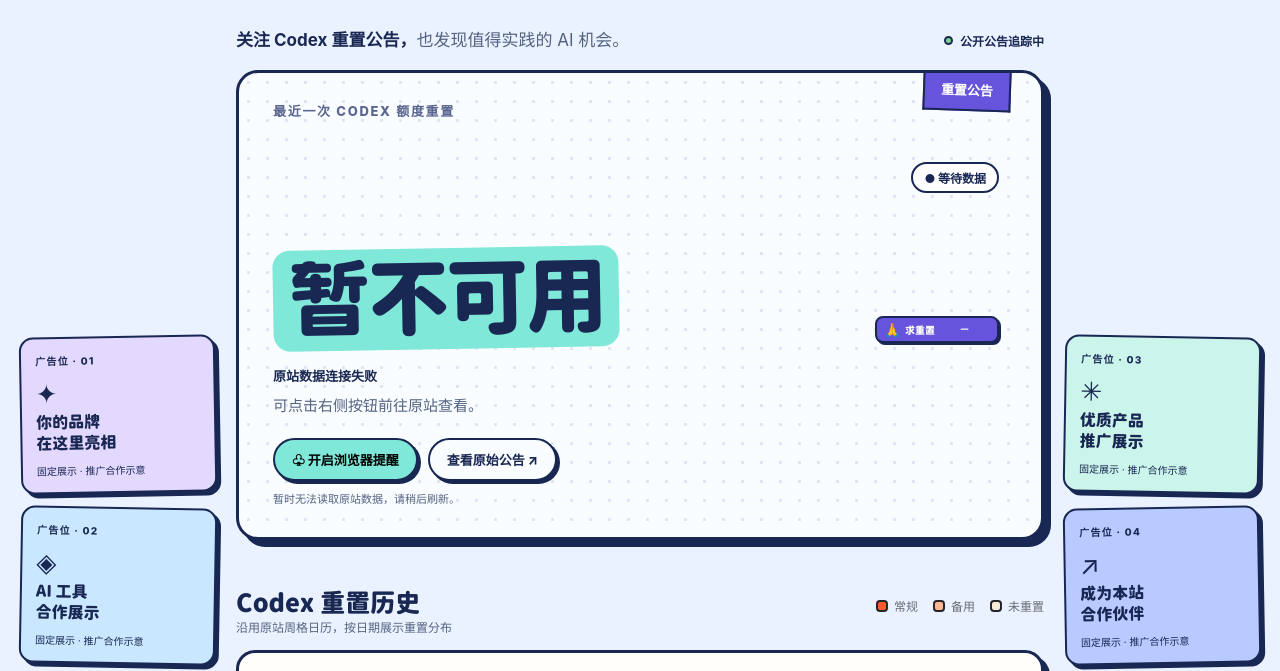
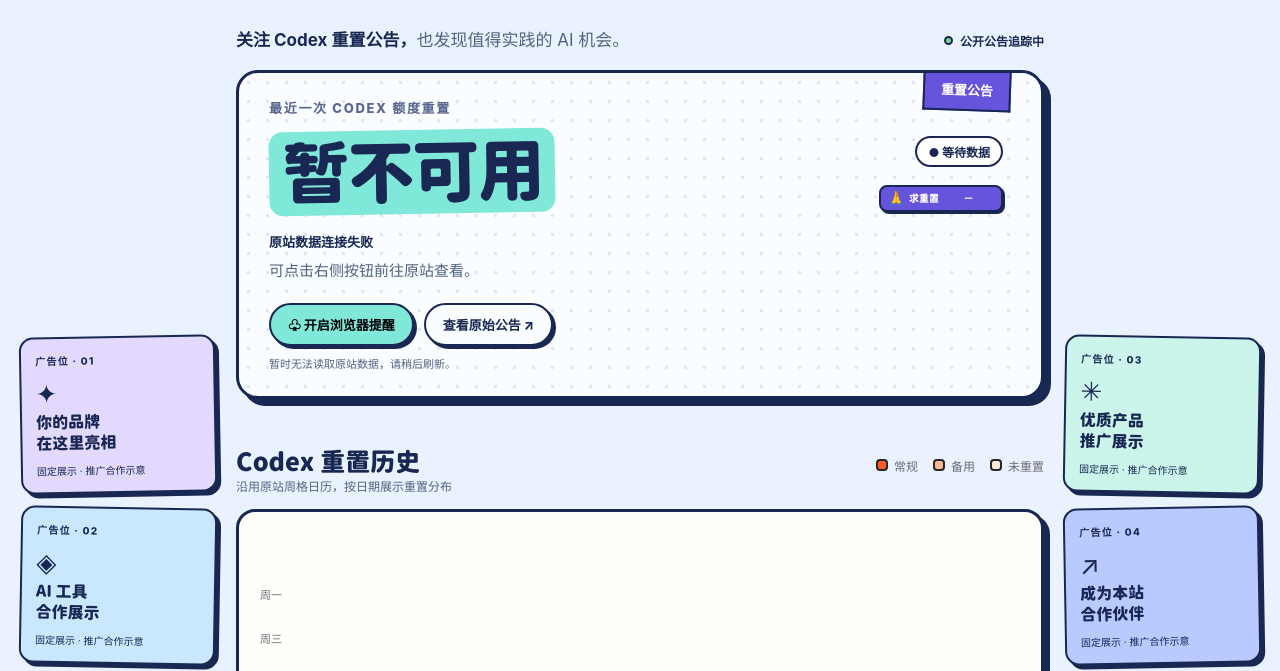
Before and after one commit to zhyan7189/resets-ai, a website with bundled scripts: page public/index.html in a window 1280 px wide. Shown: the part 111-782 px from the top of the page. Built offline with nearby package versions, Linux system fonts and the light colour scheme; files whose address does not match are found by name.

Commit message:
收紧重置公告卡片布局

```diff
--- a/public/index.html
+++ b/public/index.html
@@ -26,12 +26,12 @@
       .intro-copy strong { color:var(--ink); }
       .signal { white-space:nowrap; display:flex; align-items:center; gap:7px; font-size:12px; font-weight:700; }
       .signal i { width:9px; height:9px; border:2px solid var(--ink); border-radius:50%; background:#75d787; }
-      .reset-card { position:relative; overflow:hidden; background:var(--card); border:3px solid var(--ink); border-radius:22px; box-shadow:7px 7px 0 var(--ink); padding:28px 34px 30px; background-image:radial-gradient(#e8e3d7 1.5px,transparent 1.5px); background-size:19px 19px; }
+      .reset-card { position:relative; overflow:hidden; background:var(--card); border:3px solid var(--ink); border-radius:22px; box-shadow:7px 7px 0 var(--ink); padding:25px 30px 24px; background-image:radial-gradient(#e8e3d7 1.5px,transparent 1.5px); background-size:19px 19px; }
       .reset-card::before { content:"重置公告"; position:absolute; top:-2px; right:30px; background:var(--orange); color:#fff; border:2px solid var(--ink); border-top:0; padding:9px 16px 10px; font-size:13px; font-weight:800; transform:rotate(2deg); }
       .eyebrow { margin:0 0 13px; font-size:13px; font-weight:800; letter-spacing:.13em; color:#5c5347; }
-      .reset-main { display:flex; align-items:end; justify-content:space-between; gap:18px; }
-      .reset-number { display:inline-block; transform:rotate(-1deg); background:var(--sun); border-radius:17px; padding:3px 15px 5px; font:800 83px/1.12 GenSen,Baloo,sans-serif; letter-spacing:-4px; }
-      .reset-side { min-height:216px; flex:1; display:flex; flex-direction:column; align-items:flex-end; justify-content:space-between; padding:29px 8px 6px 0; }
+      .reset-main { display:flex; align-items:end; justify-content:space-between; gap:24px 52px; }
+      .reset-number { display:inline-block; transform:rotate(-1deg); background:var(--sun); border-radius:14px; padding:3px 13px 5px; font:800 68px/1.12 GenSen,Baloo,sans-serif; letter-spacing:-3px; }
+      .reset-side { flex:1; display:flex; flex-direction:column; align-items:flex-end; justify-content:center; gap:18px; padding:0 8px 3px 0; }
       .reset-type { border:2px solid var(--ink); border-radius:999px; background:#fff; padding:5px 11px; font-size:12px; font-weight:800; white-space:nowrap; }
       .reset-date { margin:18px 0 7px; font:600 13px/1.5 ui-monospace,SFMono-Regular,Menlo,monospace; }
       .reset-quote { margin:0; color:#5d544a; font-size:15px; }
@@ -151,7 +151,7 @@
       .reset-plea-burst-avatar { object-fit:cover; border-radius:50%; width:100%; height:100%; }
       @keyframes reset-plea-burst { 0% { opacity:1; transform:translate(-50%,-50%) rotate(var(--burst-rotate,0deg)) scale(.8); } 65% { opacity:1; } to { opacity:0; transform:translate(calc(-50% + var(--burst-x,0px)),calc(-50% + var(--burst-y,-70px))) rotate(var(--burst-rotate,0deg)) scale(1.08); } }
       @media(max-width:1230px) { .rail { display:none; } }
-      @media(max-width:700px) { .shell { width:min(100% - 28px,808px); padding-top:18px; } .brand { font-size:30px; } .brand-sub,.mast .nav-pill:nth-last-child(2),.signal { display:none; } .intro { margin:22px 0 15px; } .reset-card { padding:23px 20px; } .reset-number { font-size:58px; } .reset-main { align-items:center; } .reset-side { min-height:150px; padding-top:10px; } .heat-scroll { overflow-x:auto; } .history-row { grid-template-columns:78px 1fr 18px; gap:9px; padding:11px; } .feature { grid-template-columns:1fr; } .feature-art { min-height:105px; } .article-grid { grid-template-columns:1fr; } .cell-tooltip { padding:13px 16px 14px; } .cell-tooltip-date { font-size:15px; } .cell-tooltip-copy { font-size:13px; } }
+      @media(max-width:700px) { .shell { width:min(100% - 28px,808px); padding-top:18px; } .brand { font-size:30px; } .brand-sub,.mast .nav-pill:nth-last-child(2),.signal { display:none; } .intro { margin:22px 0 15px; } .reset-card { padding:23px 20px; } .reset-number { font-size:58px; } .reset-main { align-items:center; gap:16px; } .reset-side { gap:12px; padding:0; } .heat-scroll { overflow-x:auto; } .history-row { grid-template-columns:78px 1fr 18px; gap:9px; padding:11px; } .feature { grid-template-columns:1fr; } .feature-art { min-height:105px; } .article-grid { grid-template-columns:1fr; } .cell-tooltip { padding:13px 16px 14px; } .cell-tooltip-date { font-size:15px; } .cell-tooltip-copy { font-size:13px; } }
     </style>
   </head>
   <body>
```
